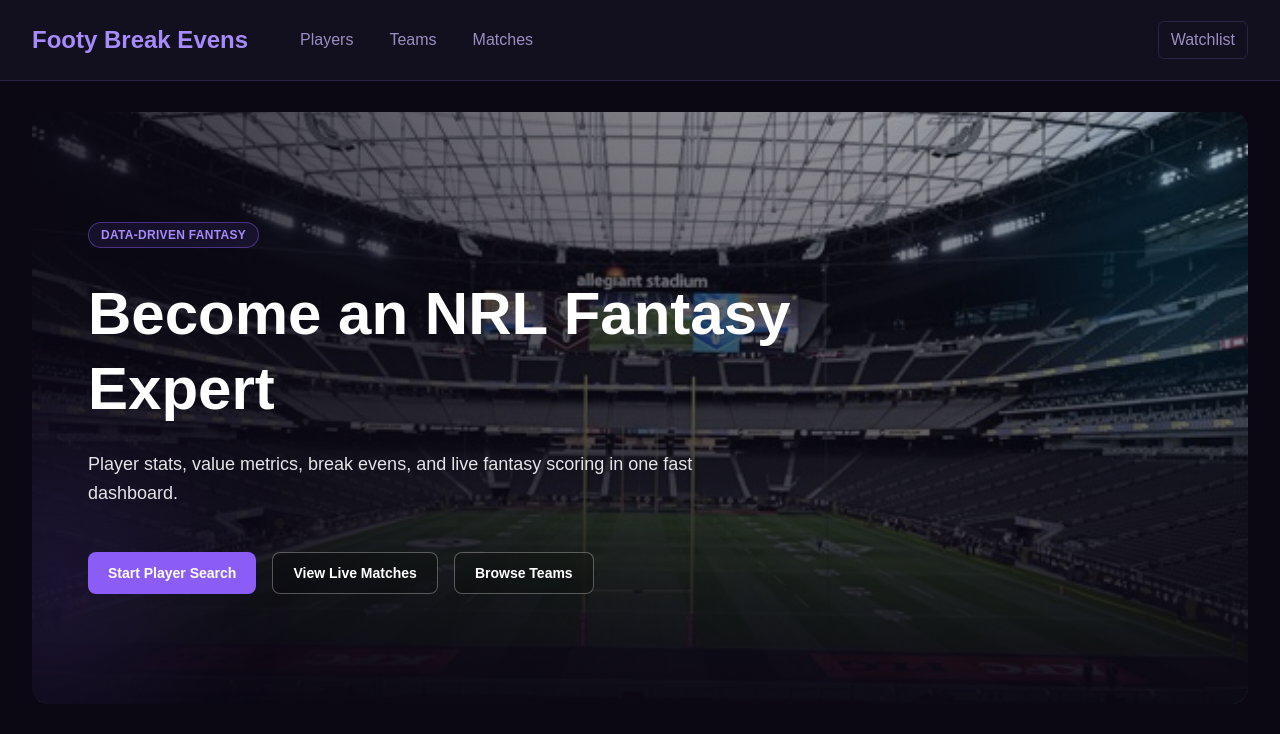
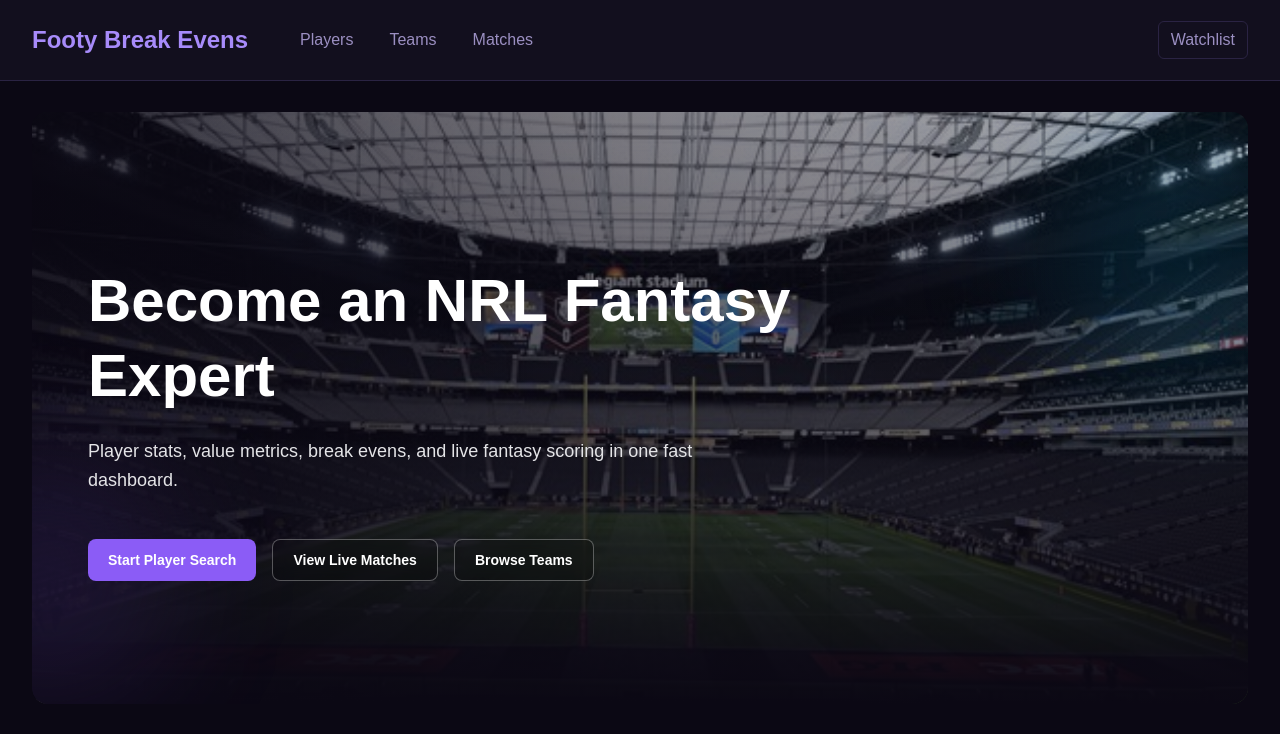
Before and after one commit to nineteen17/RLFantasyTracker, a Next.js app in the folder app/client/: page / in a window 1280 px wide. Shown: the top 734 px of the page. Built offline with nearby package versions, Linux system fonts and the light colour scheme.

Commit message:
Improved home screen

```diff
--- a/app/client/src/app/layout.tsx
+++ b/app/client/src/app/layout.tsx
@@ -19,6 +19,11 @@ const geistMono = Geist_Mono({
 export const metadata: Metadata = {
   title: "Footy Break Evens",
   description: "Player stats, value metrics, and team analysis",
+  icons: {
+    icon: "/stadium-250301_akk_1546-1.jpg",
+    shortcut: "/stadium-250301_akk_1546-1.jpg",
+    apple: "/stadium-250301_akk_1546-1.jpg",
+  },
 };
 
 export default function RootLayout({
--- a/app/client/src/app/page.tsx
+++ b/app/client/src/app/page.tsx
@@ -9,15 +9,15 @@ export default function Home() {
           style={{ backgroundImage: "url('/stadium-250301_akk_1546-1.jpg')" }}
         />
         <div className="absolute inset-0 bg-gradient-to-r from-bg/85 via-bg/52 to-bg/28" />
-        <div className="absolute inset-0 bg-gradient-to-t from-bg/95 via-bg/35 to-transparent" />
+        <div className="absolute inset-0 bg-gradient-to-t from-bg/100 via-bg/35 to-transparent" />
         <div className="absolute -left-28 bottom-0 h-64 w-64 rounded-full bg-accent/12 blur-3xl" />
         <div className="absolute -right-20 top-0 h-72 w-72 rounded-full bg-sky-400/12 blur-3xl" />
 
         <div className="relative mx-auto w-full max-w-6xl">
           <div className="max-w-3xl">
-            <p className="inline-flex rounded-full border border-accent/45 bg-accent/10 px-3 py-1 text-xs font-semibold tracking-wide text-accent-light uppercase backdrop-blur-sm">
+            {/* <p className="inline-flex rounded-full border border-accent/45 bg-accent/10 px-3 py-1 text-xs font-semibold tracking-wide text-accent-light uppercase backdrop-blur-sm">
               Data-Driven Fantasy
-            </p>
+            </p> */}
             <h1 className="mt-4 text-3xl leading-tight font-bold text-white sm:mt-6 sm:text-5xl lg:mt-7 lg:text-6xl">
               Become an NRL Fantasy Expert
             </h1>
```
